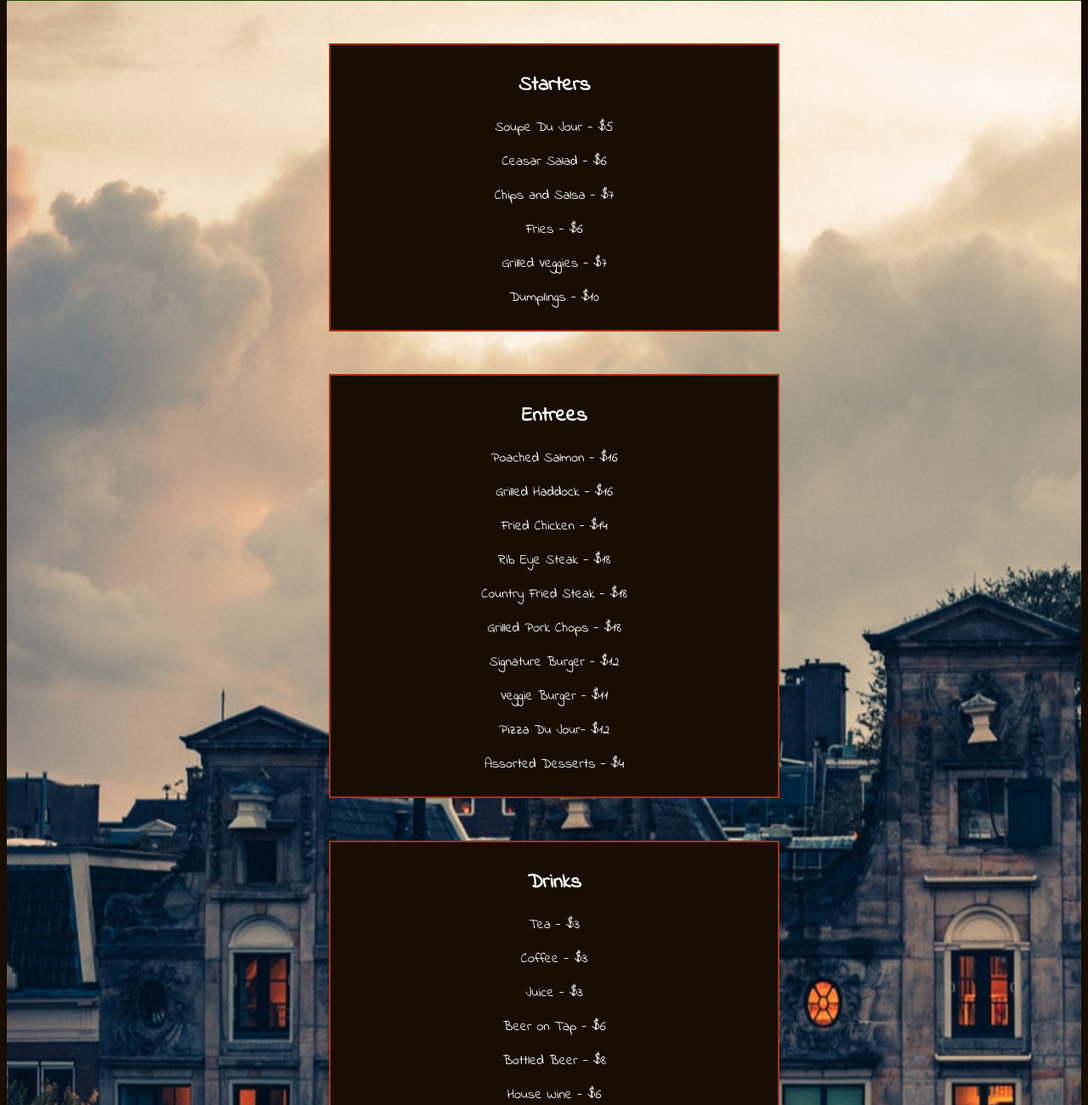
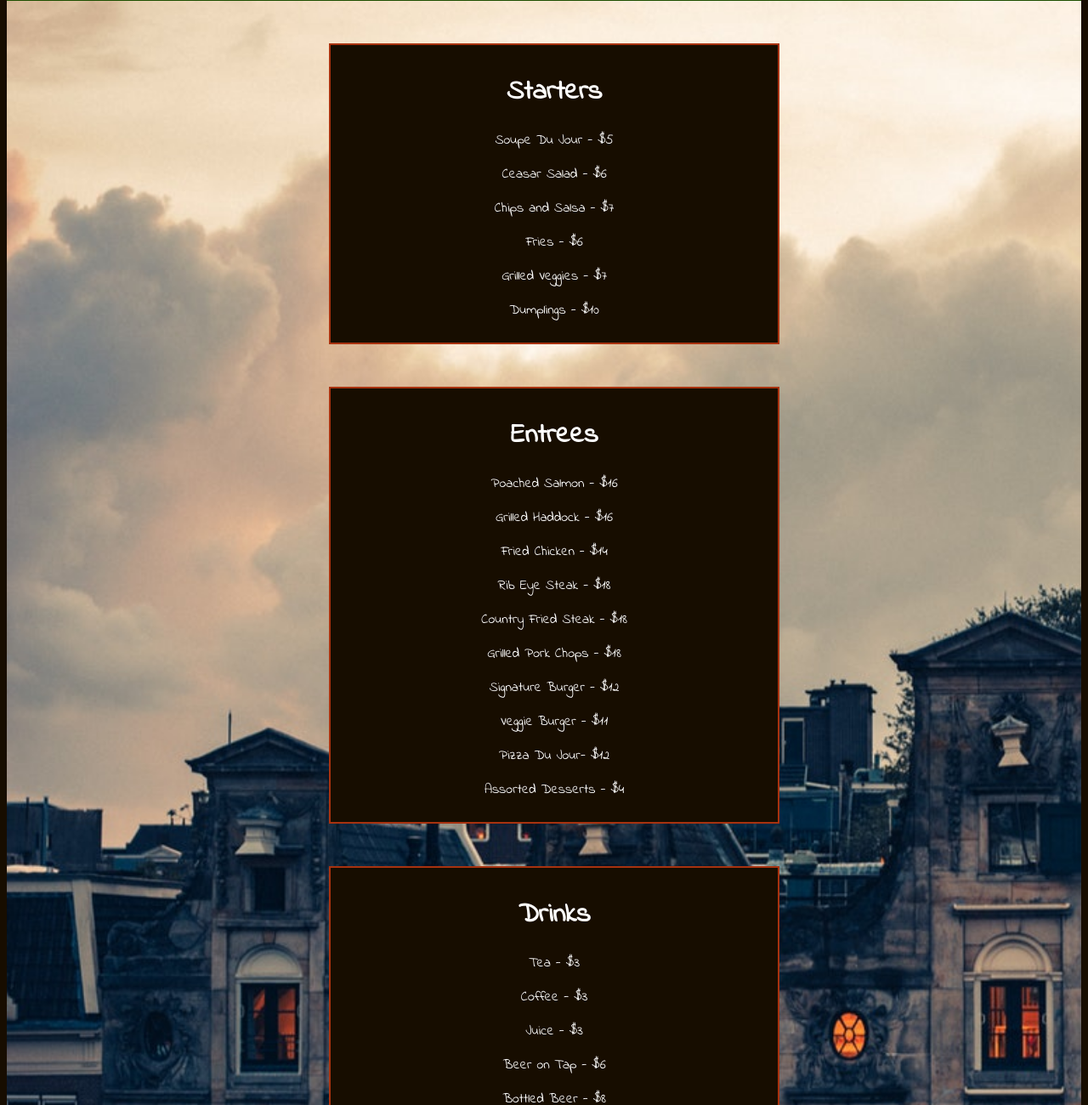
Before and after one commit to karakel/karakel.github.io, a plain HTML site: page dinner.html in a window 1280 px wide. Shown: the part 342-1642 px from the top of the page at 85% size. Drawn offline with Linux system fonts and the light colour scheme.

Commit message:
Update dinner.html

```diff
--- a/dinner.html
+++ b/dinner.html
@@ -35,7 +35,7 @@
         <div class="menu">
             <div class="pages">
                 <div class="items">
-                    <h2>Starters</h2>
+                    <h1>Starters</h1>
                     <p>Soupe Du Jour  - $5</p>
                     <p>Ceasar Salad - $6</p>
                     <p>Chips and Salsa - $7</p>
@@ -44,7 +44,7 @@
                     <p>Dumplings - $10</p>
                 </div>
                 <div class="items">
-                    <h2>Entrees</h2>
+                    <h1>Entrees</h1>
                     <p>Poached Salmon - $16</p>
                     <p>Grilled Haddock - $16</p>
                     <p>Fried Chicken - $14</p>
@@ -57,7 +57,7 @@
                     <p>Assorted Desserts - $4</p>
                 </div>
                 <div class="items">
-                    <h2>Drinks</h2>
+                    <h1>Drinks</h1>
                     <p>Tea - $3</p>
                     <p>Coffee - $3</p>
                     <p>Juice - $3</p>
```
